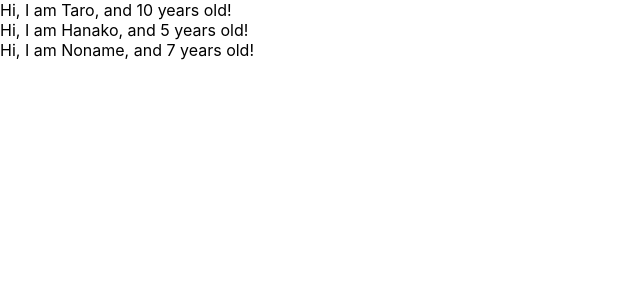
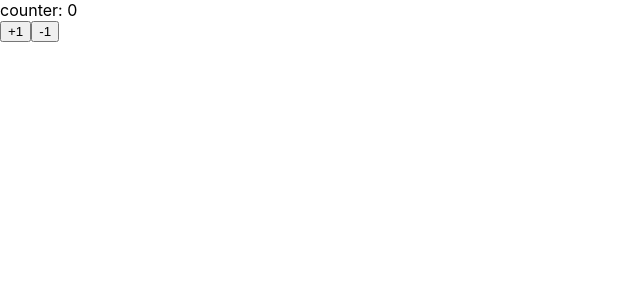
Before and after one commit to puremoru/react-redux-sample, a React (Create React App) app: page / in a window 1280 px wide. Shown: the top 300 px of the page, without its empty margins (0-640 px from the left). Built offline with nearby package versions, Linux system fonts and the light colour scheme.

Commit message:
:+1: state

```diff
--- a/src/App.js
+++ b/src/App.js
@@ -1,34 +1,30 @@
-import React from 'react';
-import PropTypes from 'prop-types';
+import React, { Component } from 'react';
 
-const App = () => {
-  const profiles = [
-    { name: "Taro", age: 10 },
-    { name: "Hanako", age: 5 },
-    { name: "Noname", age: 7 }
-  ];
-  return (
-    <div>
-    {
-      profiles.map((profile, index) => {
-        return <User key={index} name={profile.name} age={profile.age}/>
-      })
-    }
-    </div>
-  );
-}
+const App = () => (<Counter></Counter>);
 
-const User = (props) => {
-  return (
-    <div>
-      Hi, I am {props.name}, and {props.age} years old!
-    </div>
-  );
-}
+class Counter extends Component {
+  constructor(props) {
+    super(props)
+    this.state = { count: 0 };
+  }
 
-User.propTypes = {
-  name: PropTypes.string,
-  age: PropTypes.number.isRequired
+  handlePlusButton = () => {
+    this.setState({ count: this.state.count + 1})
+  }
+
+  handleMinusButton = () => {
+    this.setState({ count: this.state.count - 1})
+  }
+
+  render() {
+    return (
+      <React.Fragment>
+        <div>counter: { this.state.count }</div>
+        <button onClick={this.handlePlusButton}>+1</button>
+        <button onClick={this.handleMinusButton}>-1</button>
+      </React.Fragment>
+    )
+  }
 }
 
 export default App;
```
